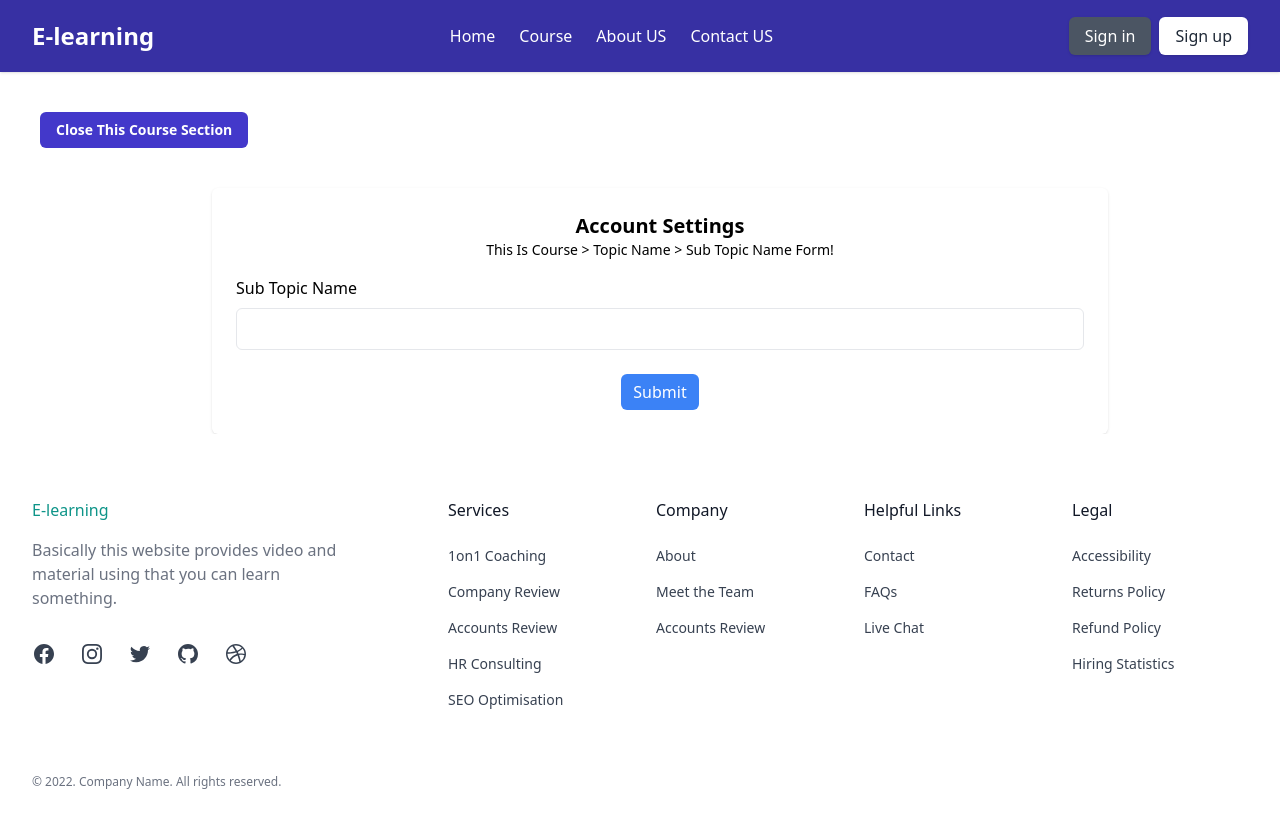
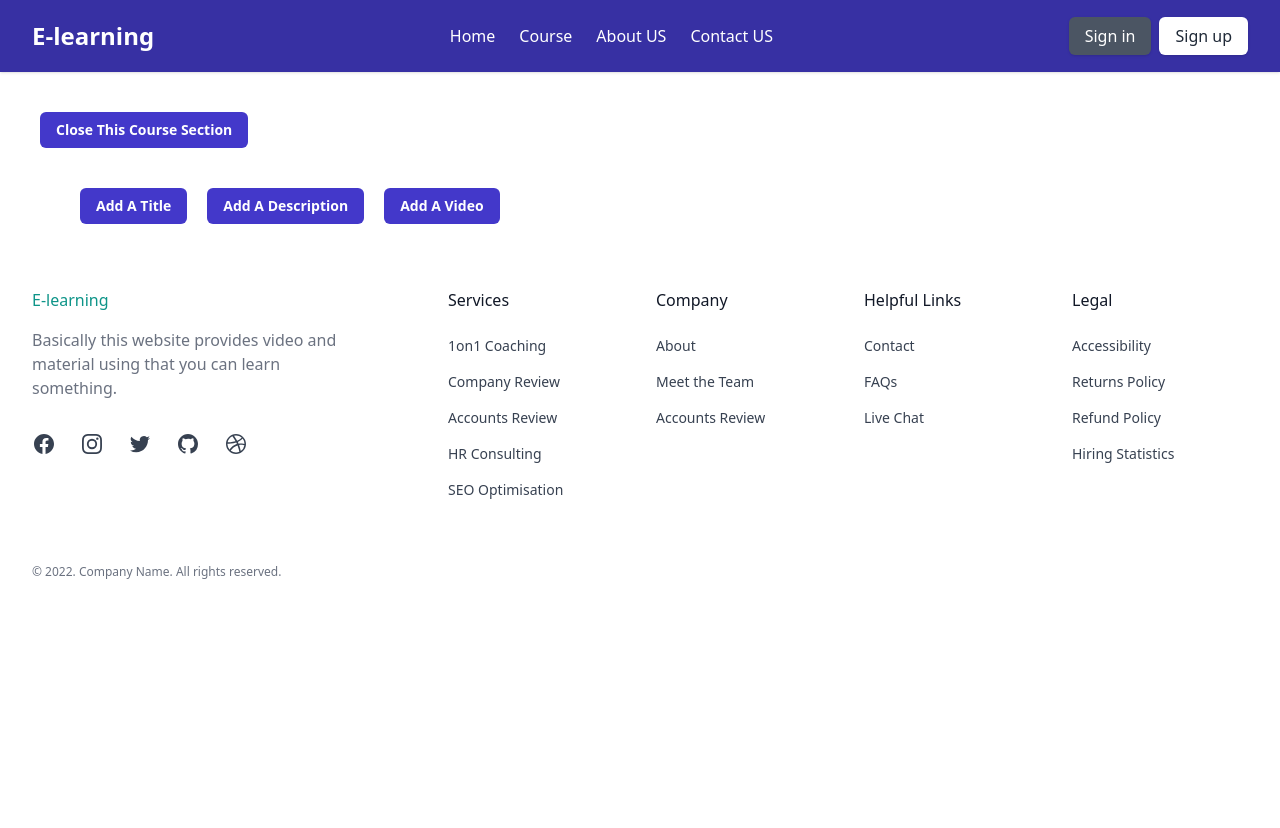
Before and after one commit to SavaliyaJay/Elearning_FrontEnd, a React (Create React App) app: page /Course in a window 1280 px wide. Both pictures are taken after a click on the button "Add A Course". Shown: the top 828 px of the page. After the commit the page ends 800 px from the top, so only its background shows below. Built offline with nearby package versions, Linux system fonts and the light colour scheme.

Commit message:
Combine tutor video, description and title

```diff
--- a/src/Pages/Course.jsx
+++ b/src/Pages/Course.jsx
@@ -1,10 +1,11 @@
 import React, { useState } from "react";
+import Tutor_Content from "./Tutor/Tutor_Content";
 // import Tutor_Content_video from "./Tutor/Tutor_Content_video";
 // import Tutor_Content_description from "./Tutor/Tutor_Content_description";
 // import Tutor_Content_title from "./Tutor/Tutor_Content_title";
 // import Tutor_Course from "./Tutor/Tutor_Cou";
 // import Tutor_Topic from "./Tutor/Tutor_topic";
-import Tutor_Subtopic from './Tutor/Tutor_Subtopic';
+// import Tutor_Subtopic from './Tutor/Tutor_Subtopic';
 
 const Course = () => {
   const [shown, setshown] = useState(false);
@@ -31,7 +32,8 @@ const Course = () => {
         <div className="mt-10 ml-10">
           {
             // eslint-disable-next-line
-            <Tutor_Subtopic />
+            <Tutor_Content/>
+            // <Tutor_Subtopic />
             // <Tutor_Topic />
             // <Tutor_Course />
             // <Tutor_Content_video />
--- /dev/null
+++ b/src/Pages/Tutor/Tutor_Content.jsx
@@ -0,0 +1,107 @@
+import React, { useState } from "react";
+import Tutor_Content_video from "./Tutor_Content_video";
+import Tutor_Content_description from "./Tutor_Content_description";
+import Tutor_Content_title from "./Tutor_Content_title";
+
+const Tutor_Content = () => {
+
+  // title
+  const [showntit, setshowntit] = useState(false);
+  const [updtxttit, setupdtxttit] = useState("Add A Title");
+
+  //   description
+  const [showndec, setshowndec] = useState(false);
+  const [updtxtdec, setupdtxtdec] = useState("Add A Description");
+
+  //   video
+  const [shownvid, setshownvid] = useState(false);
+  const [updtxtvid, setupdtxtvid] = useState("Add A Video");
+
+  // title
+  const handleShowtit = (event) => {
+    setshowntit((current) => !current);
+    if (showntit === true) {
+      setupdtxttit("Add A Title");
+    } else {
+      setupdtxttit("Close This Title Section");
+      setupdtxtdec("Add A Description");
+      setupdtxtvid("Add A Video");
+    }
+  };
+
+  //   description
+  const handleShowdec = (event) => {
+    setshowndec((current) => !current);
+    if (showndec === true) {
+      setupdtxtdec("Add A Description");
+    } else {
+      setupdtxtdec("Close This Description Section");
+      setupdtxttit("Add A Title");
+      setupdtxtvid("Add A Video");
+    }
+  };
+
+  //   video
+  const handleShowvid = (event) => {
+    setshownvid((current) => !current);
+    if (shownvid === true) {
+      setupdtxtvid("Add A Video");
+    } else {
+      setupdtxtvid("Close This Video Section");
+      setupdtxtdec("Add A Description");
+      setupdtxttit("Add A Title");
+    }
+  };
+  return (
+    <>
+      <div className="mt-10 ml-10">
+        <button
+          className="inline-flex items-center px-4 py-2 font-bold bg-indigo-700 hover:bg-indigo-800 text-white text-sm  rounded-md mr-5"
+          onClick={handleShowtit}
+        >
+          {updtxttit && `${updtxttit}`}
+        </button>
+
+        <button
+          className="inline-flex items-center px-4 py-2 font-bold bg-indigo-700 hover:bg-indigo-800 text-white text-sm  rounded-md mr-5"
+          onClick={handleShowdec}
+        >
+          {updtxtdec && `${updtxtdec}`}
+        </button>
+
+        <button
+          className="inline-flex items-center px-4 py-2 font-bold bg-indigo-700 hover:bg-indigo-800 text-white text-sm  rounded-md mr-5"
+          onClick={handleShowvid}
+        >
+          {updtxtvid && `${updtxtvid}`}
+        </button>
+      </div>
+      {showntit && (
+        <div className="mt-10 ml-10">
+          {
+            // eslint-disable-next-line
+            <Tutor_Content_title />
+          }
+        </div>
+      )}
+      {showndec && (
+        <div className="mt-10 ml-10">
+          {
+            // eslint-disable-next-line
+            <Tutor_Content_description />
+          }
+        </div>
+      )}
+      {shownvid && (
+        <div className="mt-10 ml-10">
+          {
+            // eslint-disable-next-line
+            <Tutor_Content_video />
+          }
+        </div>
+      )}
+    </>
+  );
+};
+
+export default Tutor_Content;
```
